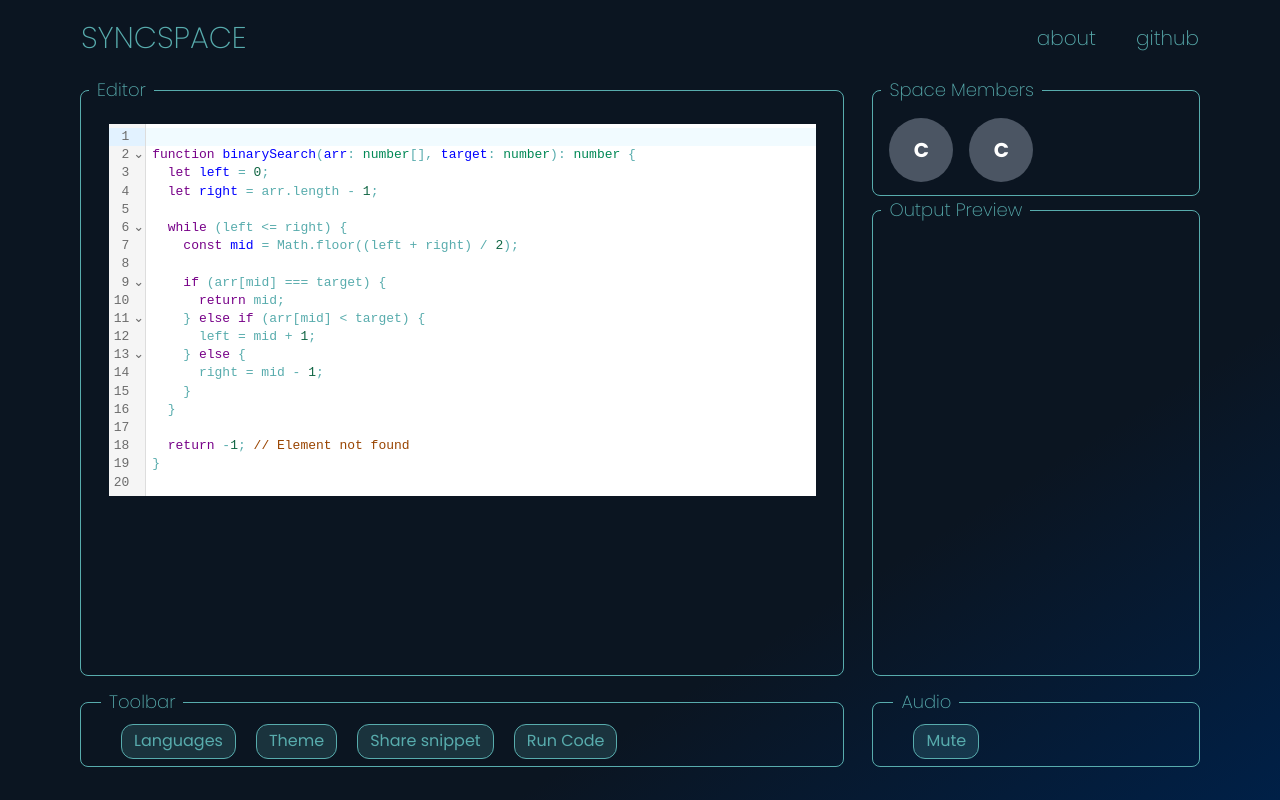
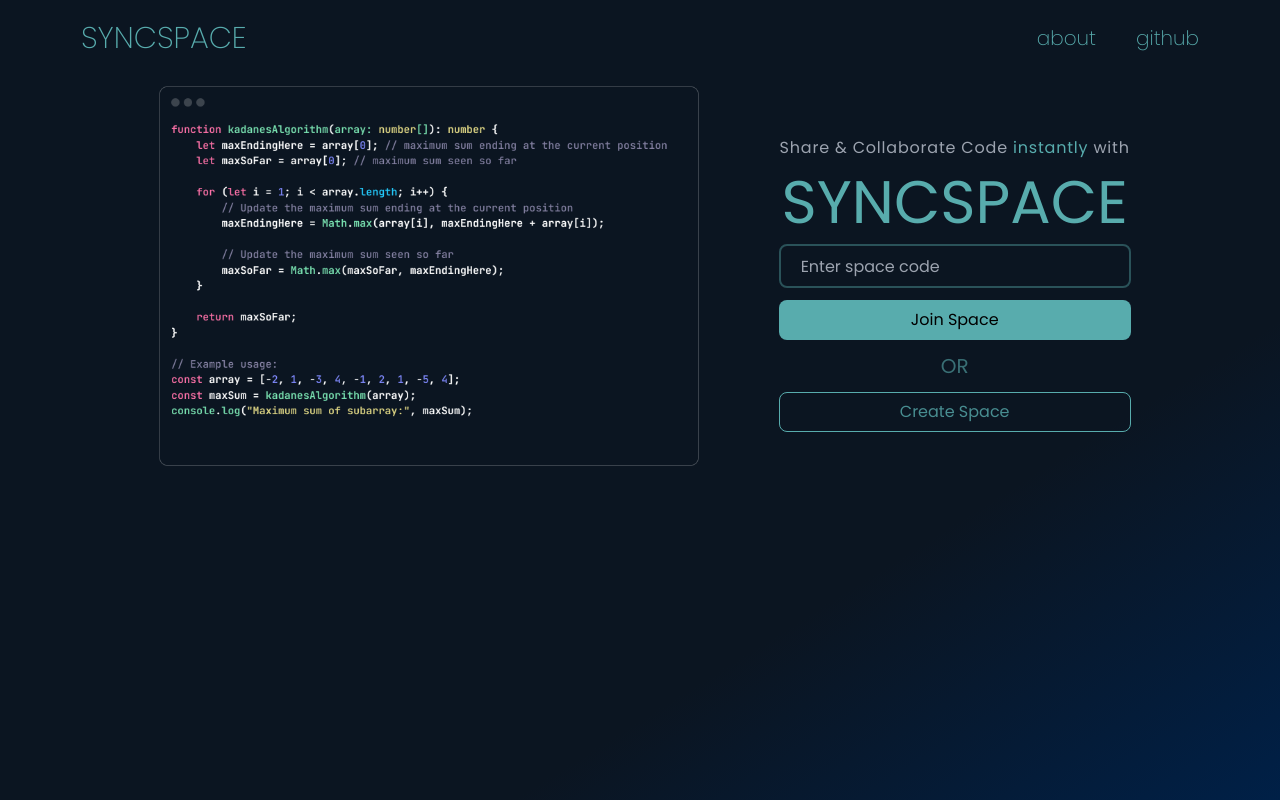
Before and after one commit to PranjalBarnwal/SyncScript-collab-and-code, a React (Vite) app: page /space in a window 1280 px wide. Built offline with nearby package versions, Linux system fonts and the light colour scheme; no server answers.

Commit message:
adding hashrouter

```diff
--- a/src/main.tsx
+++ b/src/main.tsx
@@ -1,7 +1,7 @@
 import React from "react";
 import ReactDOM from "react-dom/client";
 import App from "./App.tsx";
-// import { HashRouter,Routes,Route } from "react-router-dom";
+import { HashRouter,Routes,Route } from "react-router-dom";
 import { createBrowserRouter, RouterProvider } from "react-router-dom";
 // import { createBrowserRouter, createHashRouter, RouterProvider } from "react-router-dom";
 import "./index.css";
@@ -10,47 +10,47 @@ import ErrorPage from "./routes/ErrorPage.tsx";
 import Space from "./routes/Space.tsx";
 import NamePopup from "./components/NamePopup.tsx";
 
-const router = createBrowserRouter([
-  {
-    path: "/",
-    element: <App />,
-    errorElement: <ErrorPage />,
-    children: [
-      {
-        path: "/",
-        element: <Home />,
-      },
-      {
-        path: "/space",
-        element: <Space />,
-      },
-      {
-        path: "/name",
-        element: <NamePopup />,
-      },
-    ],
-  },
-]);
+// const router = createBrowserRouter([
+//   {
+//     path: "/",
+//     element: <App />,
+//     errorElement: <ErrorPage />,
+//     children: [
+//       {
+//         path: "/",
+//         element: <Home />,
+//       },
+//       {
+//         path: "/space",
+//         element: <Space />,
+//       },
+//       {
+//         path: "/name",
+//         element: <NamePopup />,
+//       },
+//     ],
+//   },
+// ]);
 
-ReactDOM.createRoot(document.getElementById("root") as HTMLElement).render(
+// ReactDOM.createRoot(document.getElementById("root") as HTMLElement).render(
+//   <React.StrictMode>
+//     <RouterProvider router={router} />
+//   </React.StrictMode>
+// );
+
+ReactDOM.createRoot(document.getElementById("root")!).render(
   <React.StrictMode>
-    <RouterProvider router={router} />
+
+      {/* <RouterProvider router={router} /> */}
+      <HashRouter>
+      <Routes>
+        <Route path="/" element={<App />}>
+          <Route index element={<Home />} />
+          <Route path="space" element={<Space />} />
+          <Route path="name" element={<NamePopup />} />
+          <Route path="*" element={<ErrorPage />} />
+        </Route>
+      </Routes>
+    </HashRouter>
   </React.StrictMode>
 );
-
-// ReactDOM.createRoot(document.getElementById("root")!).render(
-//   <React.StrictMode>
-
-//       {/* <RouterProvider router={router} /> */}
-//       <HashRouter>
-//       <Routes>
-//         <Route path="/" element={<App />}>
-//           <Route index element={<Home />} />
-//           <Route path="space" element={<Space />} />
-//           <Route path="name" element={<NamePopup />} />
-//           <Route path="*" element={<ErrorPage />} />
-//         </Route>
-//       </Routes>
-//     </HashRouter>
-//   </React.StrictMode>
-// );
```
